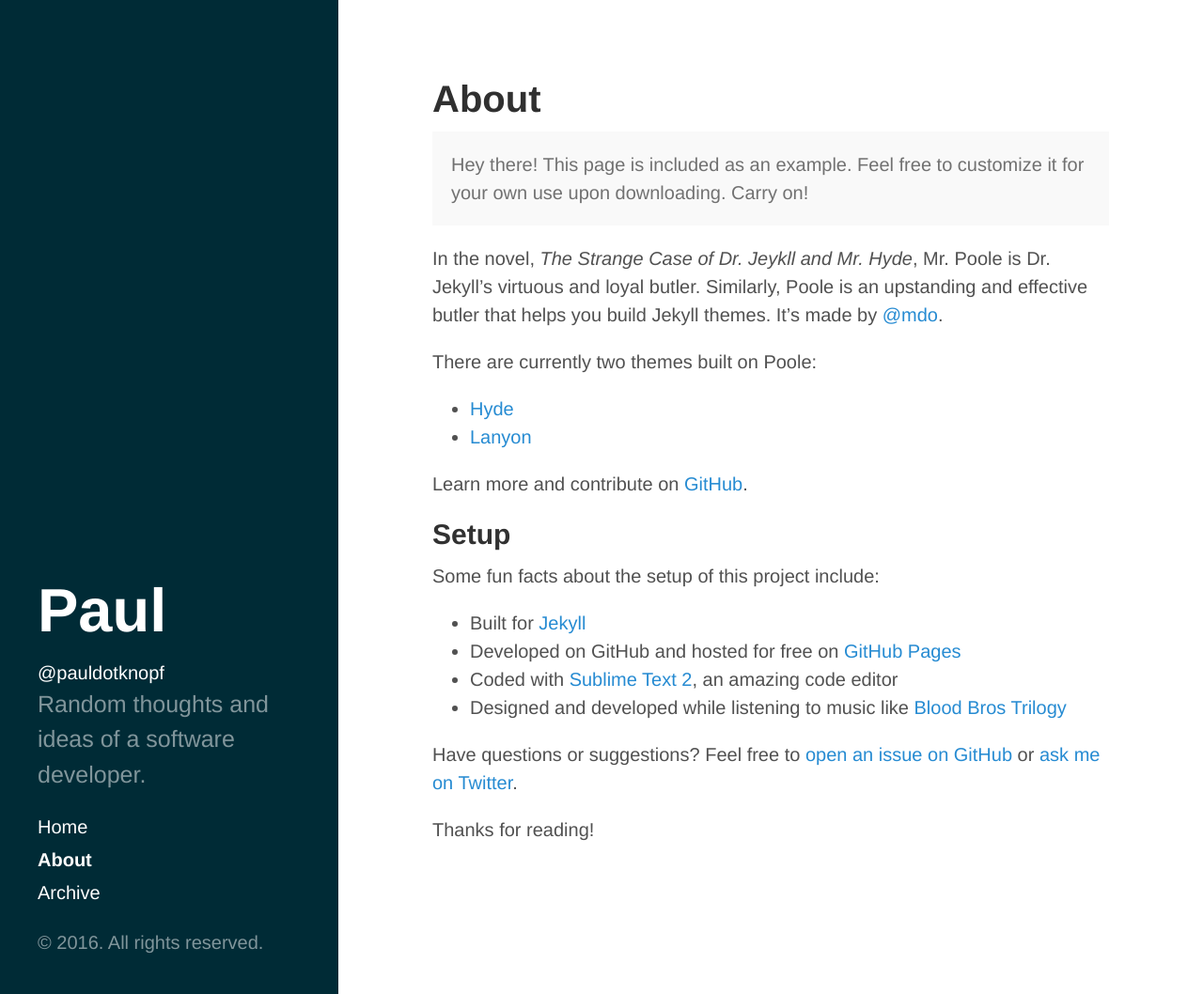
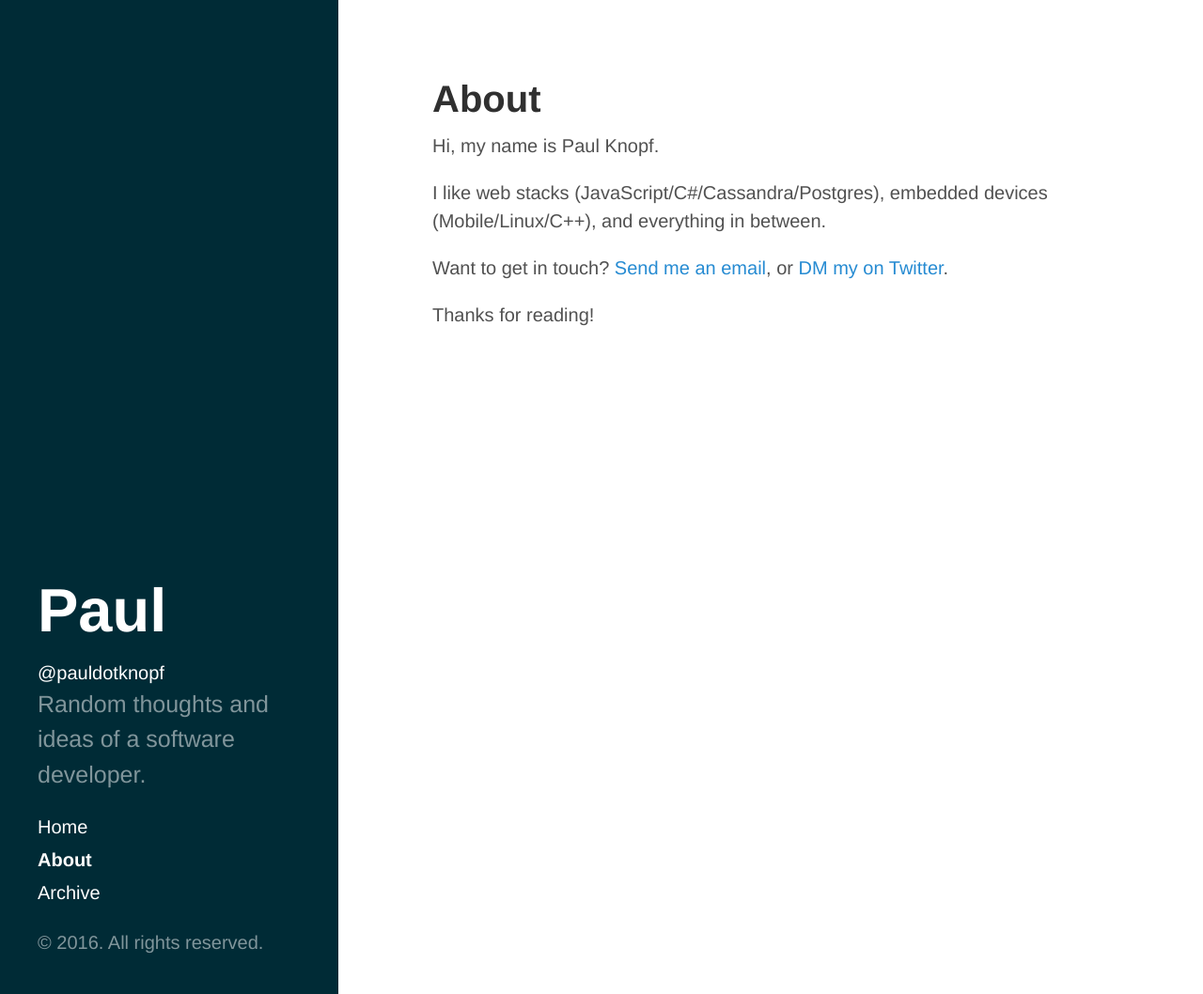
Before and after one commit to pauldotknopf/pauldotknopf.github.io, a Jekyll site: the page built from blog/about.md, in a window 1280 px wide and 1058 px high. Shown: the whole window at 94% size. Built offline with Jekyll 4.4.1, drawn with Linux system fonts in a browser that asks for light colours; nearby versions of some CDN libraries; comment, search, counter and statistics services are not loaded.

Commit message:
Updating my aboutme

```diff
--- a/blog/about.md
+++ b/blog/about.md
@@ -3,28 +3,10 @@ layout: page
 title: About
 ---
 
-<p class="message">
-  Hey there! This page is included as an example. Feel free to customize it for your own use upon downloading. Carry on!
-</p>
+Hi, my name is Paul Knopf.
 
-In the novel, *The Strange Case of Dr. Jeykll and Mr. Hyde*, Mr. Poole is Dr. Jekyll's virtuous and loyal butler. Similarly, Poole is an upstanding and effective butler that helps you build Jekyll themes. It's made by [@mdo](https://twitter.com/mdo).
+I like web stacks (JavaScript/C#/Cassandra/Postgres), embedded devices (Mobile/Linux/C++), and everything in between.
 
-There are currently two themes built on Poole:
-
-* [Hyde](http://hyde.getpoole.com)
-* [Lanyon](http://lanyon.getpoole.com)
-
-Learn more and contribute on [GitHub](https://github.com/poole).
-
-## Setup
-
-Some fun facts about the setup of this project include:
-
-* Built for [Jekyll](http://jekyllrb.com)
-* Developed on GitHub and hosted for free on [GitHub Pages](https://pages.github.com)
-* Coded with [Sublime Text 2](http://sublimetext.com), an amazing code editor
-* Designed and developed while listening to music like [Blood Bros Trilogy](https://soundcloud.com/maddecent/sets/blood-bros-series)
-
-Have questions or suggestions? Feel free to [open an issue on GitHub](https://github.com/poole/issues/new) or [ask me on Twitter](https://twitter.com/mdo).
+Want to get in touch? [Send me an email](pauldotknopf@gmail.com), or [DM my on Twitter](https://twitter.com/pauldotknopf).
 
 Thanks for reading!
```
